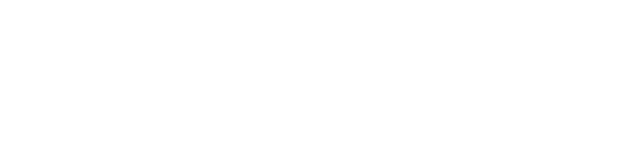
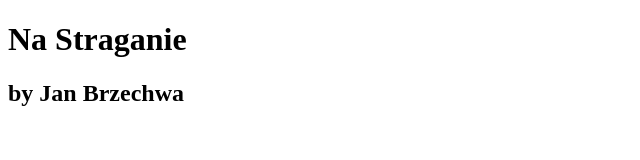
Before and after one commit to pstanke/nauka_gita, a plain HTML site: page index.html in a window 1280 px wide. Shown: the whole page, without its empty margins (0-640 px from the left). Drawn offline with Linux system fonts and the light colour scheme.

Commit message:
Add html for title and author

```diff
--- a/index.html
+++ b/index.html
@@ -6,5 +6,8 @@
         <meta name="viewport" content="width=device-width, initial-scale=1.0" />
         <title>Zadanie_1</title>
     </head>
-    <body></body>
+    <body>
+        <h1>Na Straganie</h1>
+        <h2>by Jan Brzechwa</h2>
+    </body>
 </html>
```
